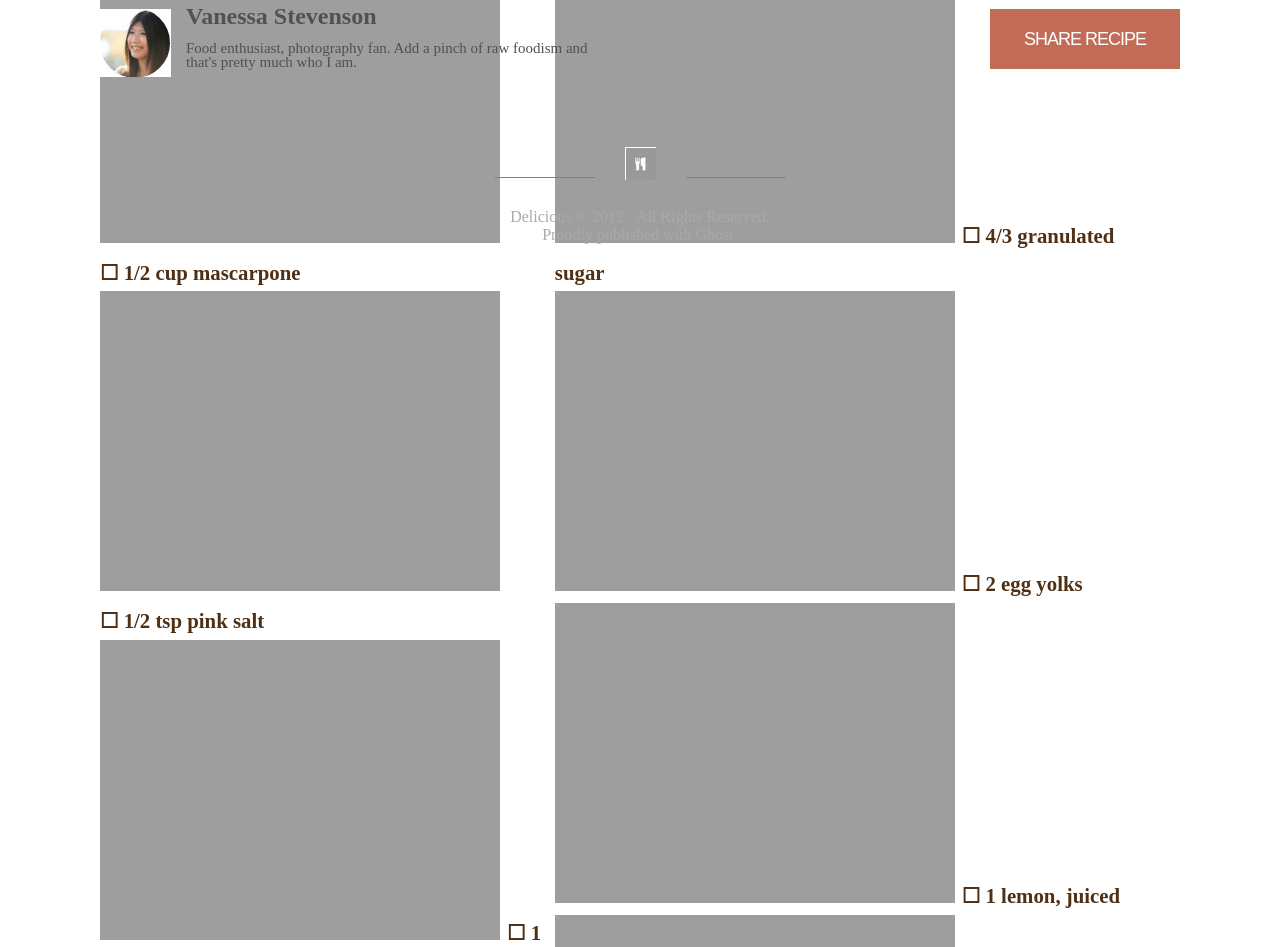
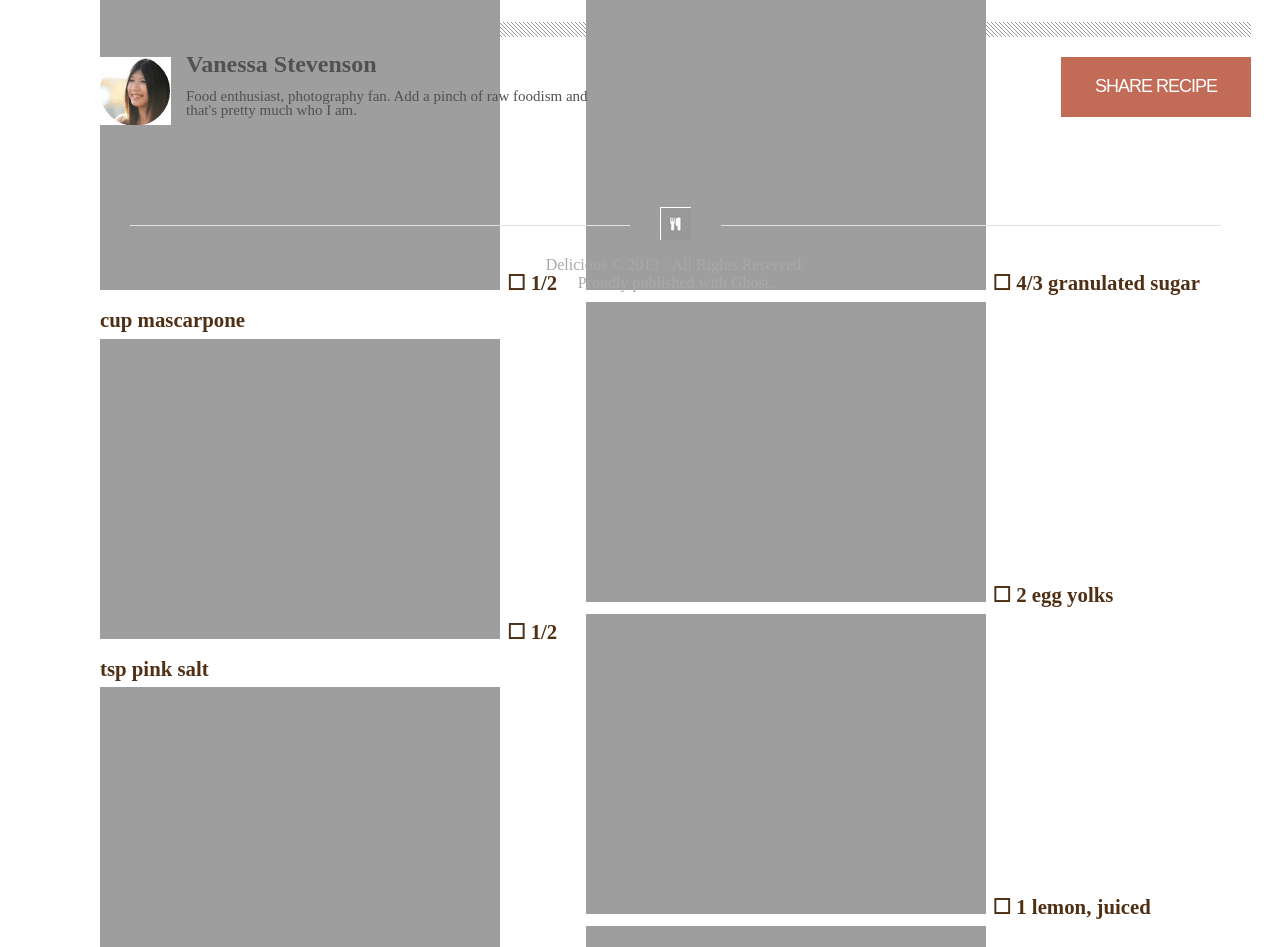
Before and after one commit to BenFrancka/chocolate-pizza, a plain HTML site: page index.html in a window 1280 px wide. Shown: the part 1765-2712 px from the top of the page. Drawn offline with Linux system fonts and the light colour scheme.

Commit message:
finished!

```diff
--- a/styles/style.css
+++ b/styles/style.css
@@ -94,19 +94,21 @@ hr {
 }
 
 .hr-logo-hr {
-    display: flex;
-    justify-content: space-evenly;
+    display: grid;
+    grid-template-columns: 1fr 31px 1fr;
+    justify-content: center;
+    align-items: center;
 }
 
 .hr-left {
-    border-bottom: gray 1px solid;
-    width: 100px;
+    border-top: rgb(224, 224, 224) 1px solid;
+    width: 500px;
     margin: 30px;
 }
 
 .hr-right {
-    border-bottom: gray 1px solid;
-    width: 100px;
+    border-top: rgb(224, 224, 224) 1px solid;
+    width: 500px;
     margin: 30px;
 }
 
```
